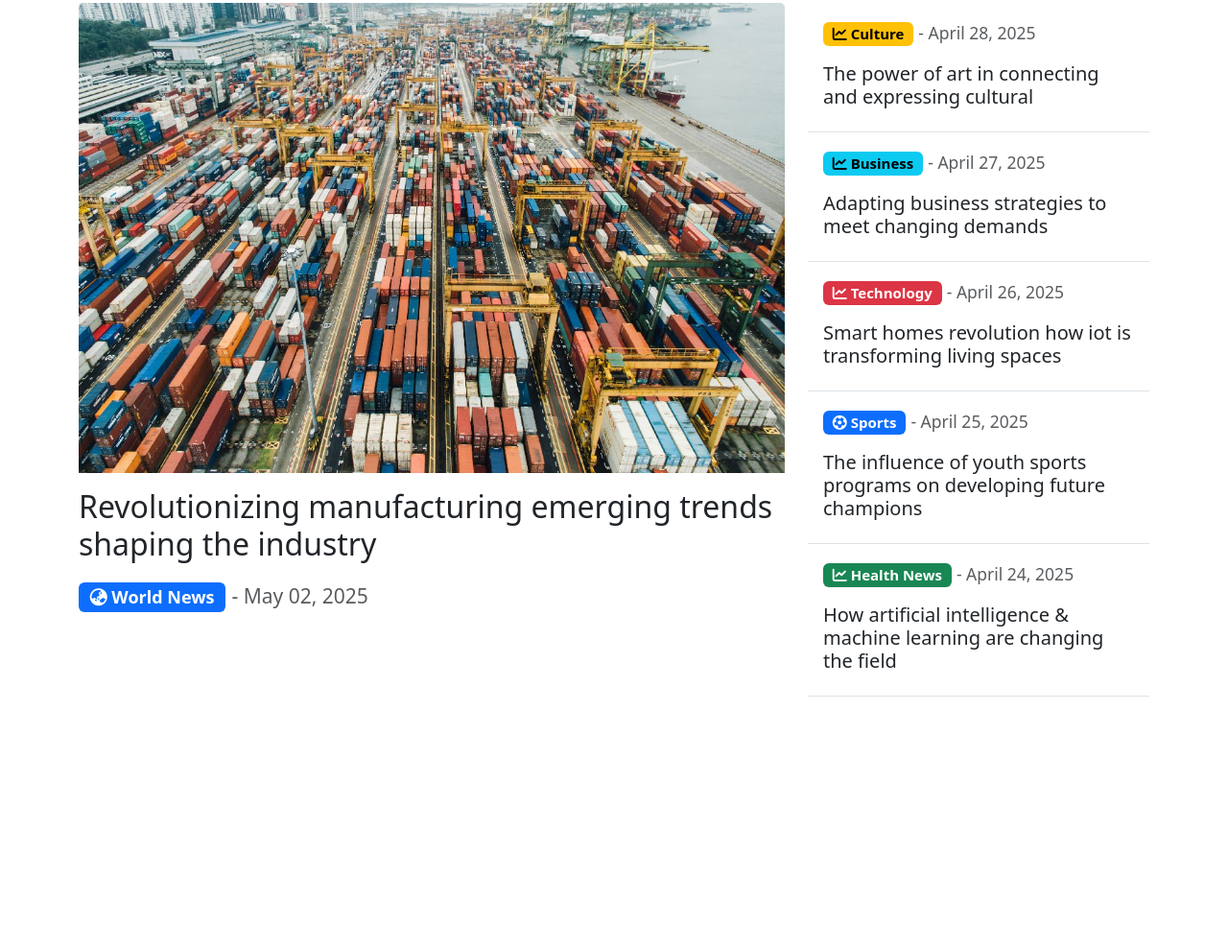
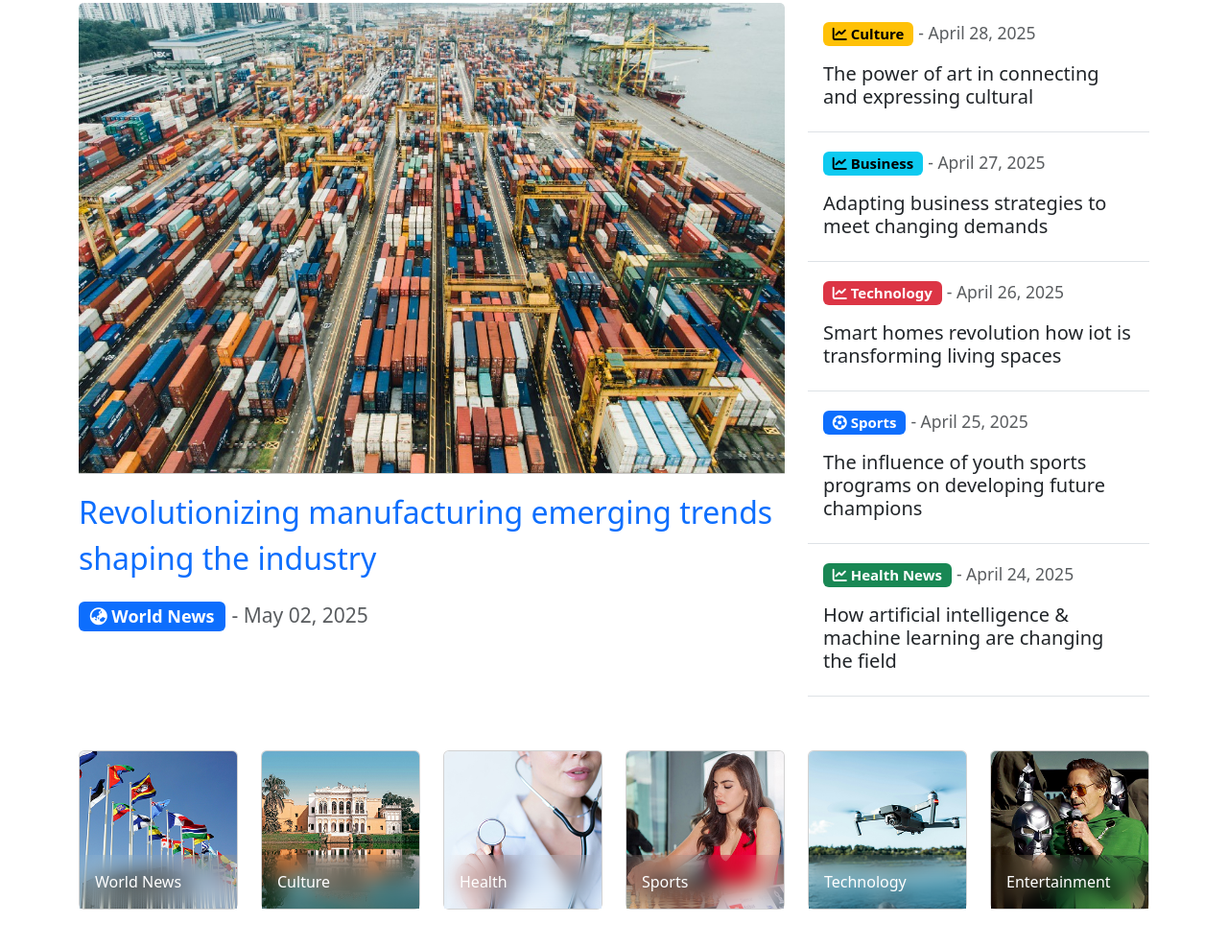
Before and after one commit to mahadihk/ICmag, a plain HTML site: page index.html in a window 1280 px wide. Shown: the part 135-1122 px from the top of the page at 96% size. Before the commit the page ends 909 px from the top, so only its background shows below. Drawn offline with Linux system fonts and the light colour scheme.

Commit message:
Category Indexe section done

```diff
--- a/asset/css/style.css
+++ b/asset/css/style.css
@@ -0,0 +1,24 @@
+.hero-news .card-header{
+    overflow: hidden;
+}
+
+.hero-news .card-img-top{
+
+    transition: transform 0.3s ease-in-out;
+}
+
+.hero-news:hover .card-img-top{
+    transform: scale(1.1) rotateZ(-1deg);
+}
+
+.top-five-news div:hover{
+    border-color: black !important;
+}
+
+.category-index .cat-item:hover .cat-arrow{
+    display: inline-block !important;
+}
+
+.bg-blurred{
+    backdrop-filter: blur(10px);
+}
--- a/index.html
+++ b/index.html
@@ -66,20 +66,27 @@
 
         <!-- Hero Section : Start -->
 
-        <div class="container my-5">
+        <div class="container mt-5">
             <div class="row">
+
                 <div class="col-12 col-md-8">
-                    <div class="card mb-3 border-0">
+                    <div class="card hero-news mb-3 border-0">
+                        <a href="#" class="stretched-link text-decoration-none">
+                            <div class="card-header p-0">
                                 <img src="./asset/images/port.jpg" class="card-img-top" alt="industry stock image">
+                            </div>
                             <div class="card-body px-0">
-                            <h2 class="card-title">Revolutionizing manufacturing emerging trends shaping the industry</h2   >
+                                <span class="fs-2 card-title">Revolutionizing manufacturing emerging trends shaping the industry</span>
                                 <p class="card-text fs-4 my-3">
                                     <span class="badge text-bg-primary"> <i class="fa-solid fa-earth-asia"></i> World News </span> <small class="text-body-secondary"> - May 02, 2025</small>
                                 </p>
                             </div>
+                        </a>
                     </div>
                 </div>
-                <div class="col-12 col-md-4">
+
+                <!-- Top 5 News -->
+                <div class="col-12 col-md-4 top-five-news">
                     <!-- News Item : 01 -->
                     <div class="border-bottom p-3">
                         <p class="fs-5">
@@ -123,8 +130,96 @@
 
             </div>
         </div>
+        <!-- Hero Section : End  -->
 
-        <!-- Hero Section : End  -->
+        <!-- Categoty Index : Start -->
+
+        <div class="container">
+            <div class="row category-index my-5">
+
+                <!-- World News -->
+                <div class="col-sm-6 col-md-2 my-2">
+                    <div class="card position-relative">
+                        <a href="#" class="stretched-link cat-item">
+                            <img src="./asset/images/world.jpg" class="card-img-top" alt="...">
+                            <div class="position-absolute bottom-0 bg-blurred w-100 p-3">
+                                <span class="text-white">World News</span>
+                                <span class="float-end text-white d-none cat-arrow"><i class="fa-solid fa-arrow-right"></i> </span>
+                            </div>
+                        </a>
+                    </div>
+                </div>
+
+                <!-- Cultute -->
+                <div class="col-sm-6 col-md-2 my-2">
+                    <div class="card position-relative">
+                        <a href="#" class="stretched-link cat-item">
+                            <img src="./asset/images/culture.jpg" class="card-img-top" alt="...">
+                            <div class="position-absolute bottom-0 bg-blurred w-100 p-3">
+                                <span class="text-white">Culture</span>
+                                <span class="float-end text-white d-none cat-arrow"><i class="fa-solid fa-arrow-right"></i> </span>
+                            </div>
+                        </a>
+                    </div>
+                </div>
+
+                <!-- Health -->
+                <div class="col-sm-6 col-md-2 my-2">
+                    <div class="card position-relative">
+                        <a href="#" class="stretched-link cat-item">
+                            <img src="./asset/images/health.jpg" class="card-img-top" alt="...">
+                            <div class="position-absolute bottom-0 bg-blurred w-100 p-3">
+                                <span class="text-white">Health</span>
+                                <span class="float-end text-white d-none cat-arrow"><i class="fa-solid fa-arrow-right"></i> </span>
+                            </div>
+                        </a>
+                    </div>
+                </div>
+
+                <!-- Sports -->
+                <div class="col-sm-6 col-md-2 my-2">
+                    <div class="card position-relative">
+                        <a href="#" class="stretched-link cat-item">
+                            <img src="./asset/images/sports.jpg" class="card-img-top" alt="...">
+                            <div class="position-absolute bottom-0 bg-blurred w-100 p-3">
+                                <span class="text-white">Sports</span>
+                                <span class="float-end text-white d-none cat-arrow"><i class="fa-solid fa-arrow-right"></i> </span>
+                            </div>
+                        </a>
+                    </div>
+                </div>
+
+                <!-- Technology -->
+                <div class="col-sm-6 col-md-2 my-2">
+                    <div class="card position-relative">
+                        <a href="#" class="stretched-link cat-item">
+                            <img src="./asset/images/tech.jpg" class="card-img-top" alt="...">
+                            <div class="position-absolute bottom-0 bg-blurred w-100 p-3">
+                                <span class="text-white">Technology</span>
+                                <span class="float-end text-white d-none cat-arrow"><i class="fa-solid fa-arrow-right"></i> </span>
+                            </div>
+                        </a>
+                    </div>
+                </div>
+
+                <!-- Entertainment -->
+                <div class="col-sm-6 col-md-2 my-2">
+                    <div class="card position-relative">
+                        <a href="#" class="stretched-link cat-item">
+                            <img src="./asset/images/entertainment.jpg" class="card-img-top" alt="...">
+                            <div class="position-absolute bottom-0 bg-blurred w-100 p-3">
+                                <span class="text-white">Entertainment</span>
+                                <span class="float-end text-white d-none cat-arrow"><i class="fa-solid fa-arrow-right"></i> </span>
+                            </div>
+                        </a>
+                    </div>
+                </div>
+
+            </div>
+        </div>
+
+        <!-- Categoty Index : End -->
+
 
 
         <!-- Bootstrap JS -->
```
Also changed, not shown: asset/images/business.jpg (added), asset/images/culture.jpg (added), asset/images/entertainment.jpg (added), asset/images/health.jpg (added), asset/images/sports.jpg (added), asset/images/tech.jpg (added), asset/images/world.jpg (added). Lines whose indentation alone changed are shown as unchanged.
